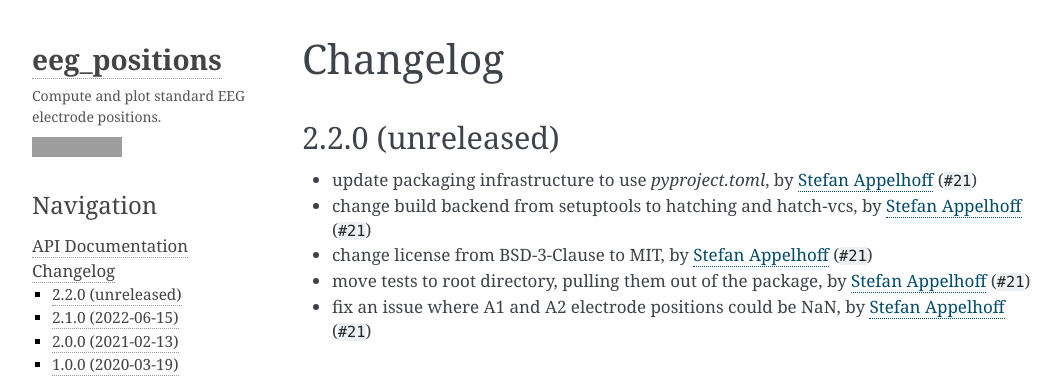
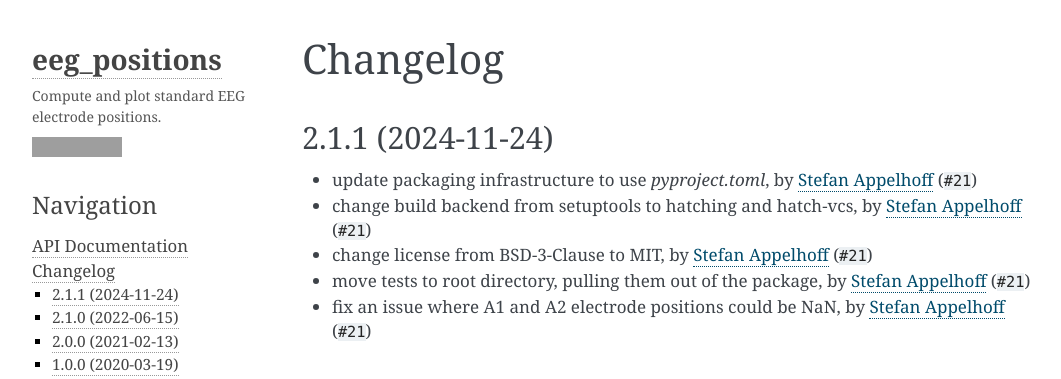
Before and after one commit to sappelhoff/eeg_positions, a Sphinx documentation site: the page built from docs/changes.rst, in a window 1280 px wide and 1244 px high, cut to the strip 0-379 px from the top of the window. Shown: the whole strip, without its empty margins (98-1159 px from the left). Built offline with Sphinx 7.4.7, drawn with Linux system fonts in a browser that asks for light colours; pages that are not in the unit, such as notebooks, are missing from menus; the version number could not be read and is left out; cross-references to code outside the pages are shown as plain code; grey boxes are pictures that could not be loaded.

Commit message:
REL: 2.1.1

```diff
--- a/docs/changes.rst
+++ b/docs/changes.rst
@@ -4,7 +4,7 @@
 Changelog
 =========
 
-2.2.0 (unreleased)
+2.1.1 (2024-11-24)
 ------------------
 - update packaging infrastructure to use `pyproject.toml`, by `Stefan Appelhoff`_ (:github:`#21`)
 - change build backend from setuptools to hatching and hatch-vcs, by `Stefan Appelhoff`_ (:github:`#21`)
```
